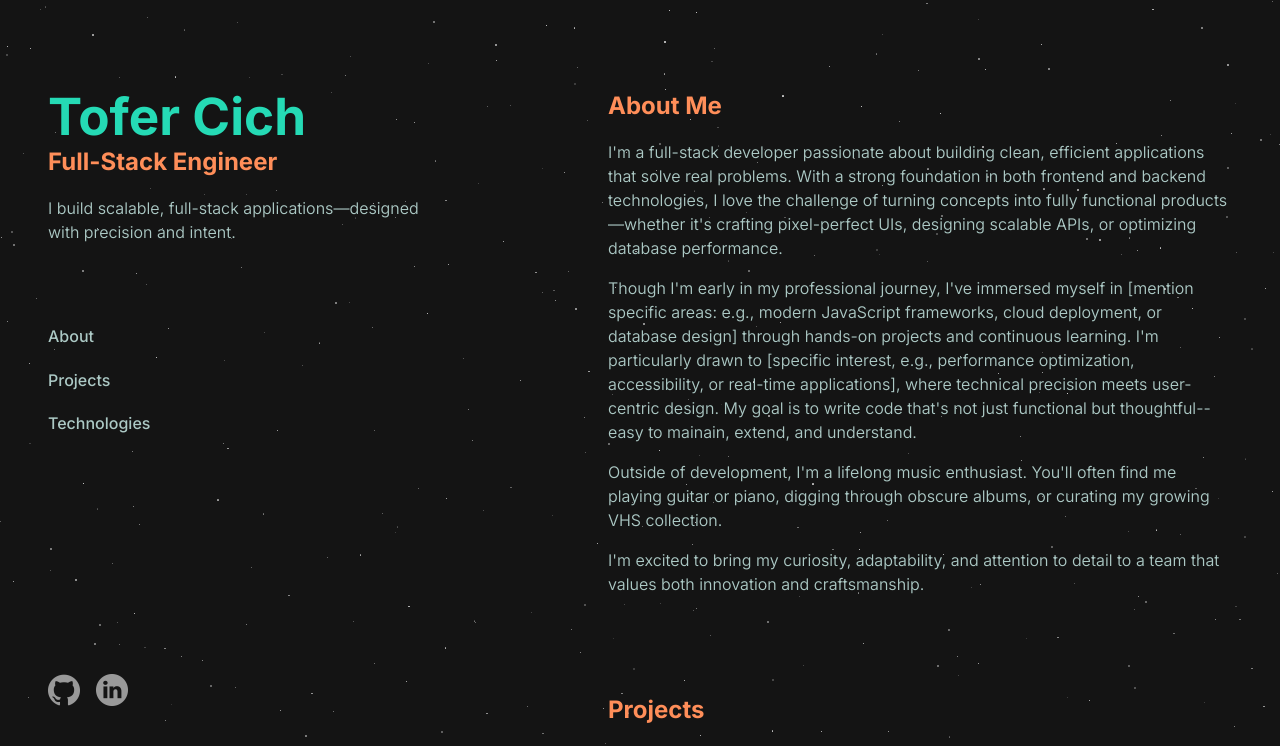
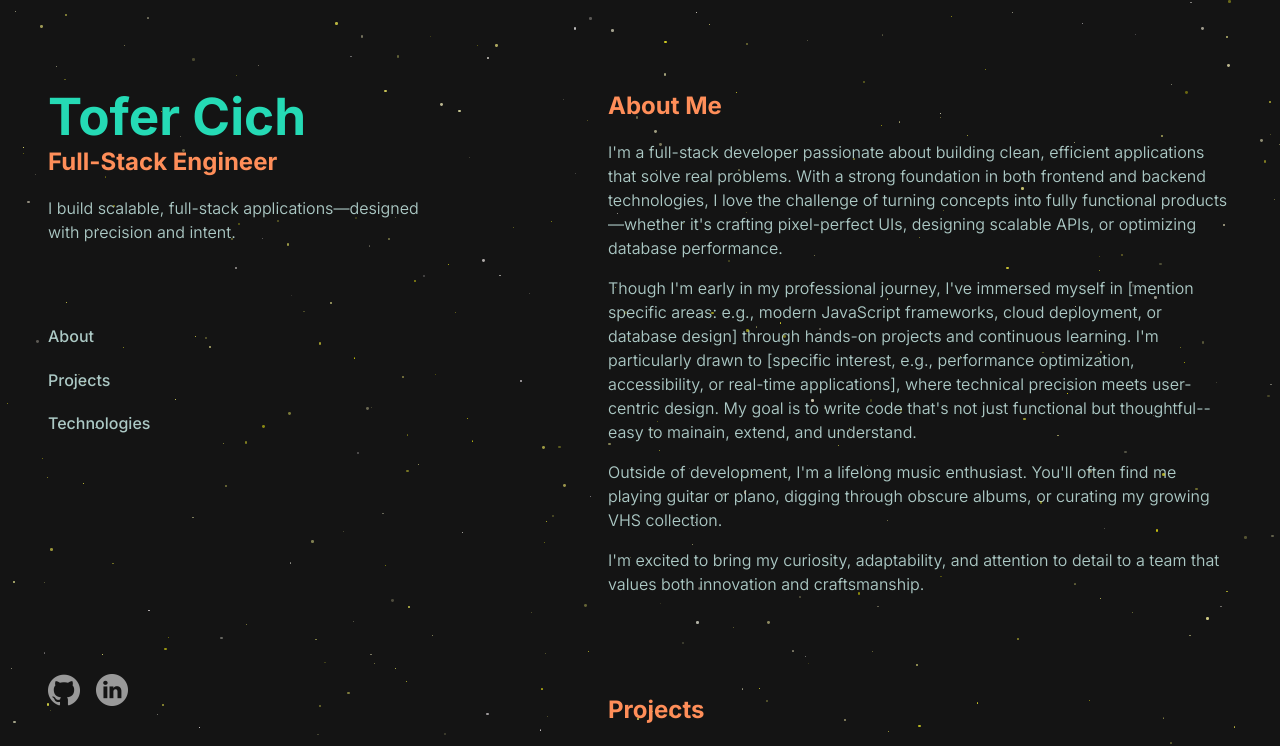
Before and after one commit to tofer-cich/portfolio-website, a React (Vite) app: page / in a window 1280 px wide. Shown: the top 746 px of the page. Built offline with nearby package versions, Linux system fonts and the light colour scheme; a web font is replaced by a local one.

Commit message:
Added randomized yellow color to stars
Stars have differing hues of yellow for distinction, but not too
distracting.

```diff
--- a/src/components/FX/Starfield.jsx
+++ b/src/components/FX/Starfield.jsx
@@ -1,12 +1,14 @@
 import { useEffect } from 'react';
+// 255, 142, 89
 
 const Starfield = () => {
-  const stars = Array(400).fill(0).map((_, i) => ({
+  const stars = Array(350).fill(0).map((_, i) => ({
     id: i,
     left: `${Math.random() * 100}%`,
     top: `${Math.random() * 100}%`,
-    size: `${Math.random() * 2}px`,
+    size: `${Math.random() * 3}px`,
     delay: `${Math.random() * 5}s`,
+    color: `rgb(255, ${Math.random() * 10 + 245}, ${Math.random() * 255})`,
   }));
 
   return (
@@ -21,6 +23,7 @@ const Starfield = () => {
             width: star.size,
             height: star.size,
             animationDelay: star.delay,
+            background: star.color,
           }}
         />
       ))}
--- a/src/index.css
+++ b/src/index.css
@@ -93,7 +93,8 @@ button:focus-visible {
 
 .star {
   position: absolute;
-  background: white;
+  /* background: red;
+  color: red; */
   border-radius: 50%;
   opacity: 0.8;
   animation: twinkle 5s infinite linear;
```
